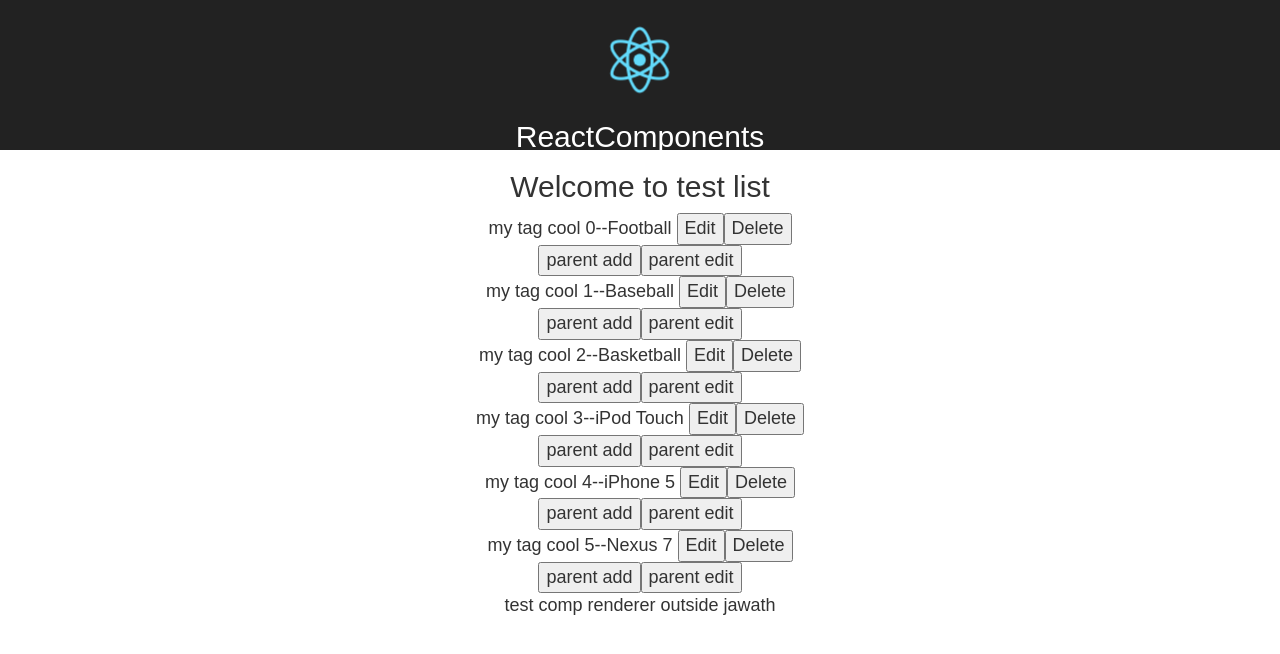
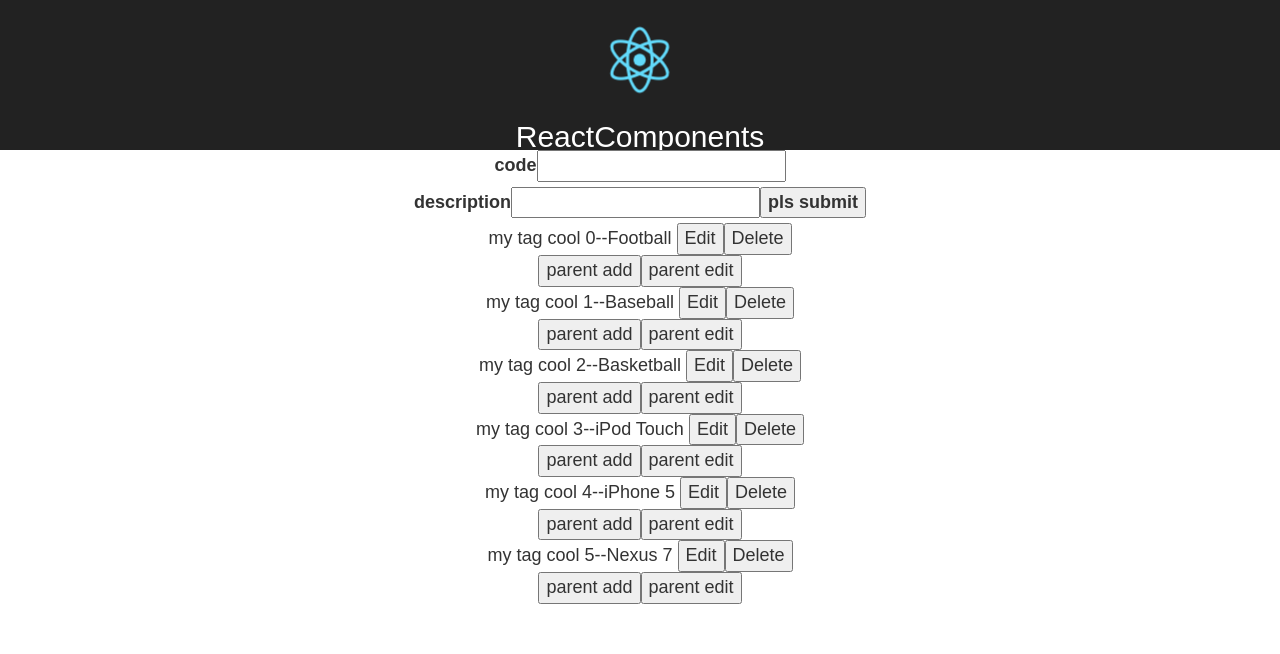
Before and after one commit to mjawath/ReactComponents, a React (Create React App) app in the folder reactcomponents/: page / in a window 1280 px wide. Shown: the top 654 px of the page. Built offline with nearby package versions, Linux system fonts and the light colour scheme.

Commit message:
forms bingind detail ui , listui add new item data entry on form and submit

```diff
--- a/reactcomponents/src/App.js
+++ b/reactcomponents/src/App.js
@@ -2,14 +2,21 @@ import React, {Component} from 'react';
 import logo from './logo.svg';
 import './App.css';
 import Mylist from './component/test'
+import ItemDetailUI from './Item/ItemDetailUI';
+import {Items} from './component/MockData';
+import MyCustomDataTem from './component/MyCustomDataTem';
+import DataCollectionUI from './component/DataCollectionUI';
 
+let items = Items;
+class App extends Component {
 
-
-class App extends Component {
     constructor(props){
         super(props);
         // this.test = this.test.bind(this);
         this.appindex=0;
+        this.state = {} //initial empty state
+        this.onDataSub = this.onDataSub.bind(this);
+
     }
 
     test =(item)=>{
@@ -22,11 +29,16 @@ class App extends Component {
         console.log("tetetere");
     }
 
+    onDataSub(item){
+        console.log(item);
+        items.push(item);
 
+        this.setState(()=>{
+            item:{}
+        });
+    }
 
     render() {
-
-
 
         return (
 
@@ -38,7 +50,14 @@ class App extends Component {
 
                 </div>
                 <div className="App-intro">
-                    <Mylist/>
+                    <ItemDetailUI onSubmit={this.onDataSub}>
+                    </ItemDetailUI>
+                    {/*<Mylist/>*/}
+
+                    <DataCollectionUI collection={items}  contentRender={MyCustomDataTem}
+                                      selectedItem ={this.state.item}>
+                    </DataCollectionUI>
+
                </div>
             </div>
         );
--- /dev/null
+++ b/reactcomponents/src/Detail/DetailUI.js
@@ -0,0 +1,18 @@
+import React ,{Component} from 'react';
+import PropTypes from 'prop-types';
+
+
+export default class DetailUI extends Component{
+
+
+    constructor(props) {
+        super(props);
+    }
+
+
+}
+
+DetailUI.proptype = {
+    item: PropTypes.object,
+    onSubmit: PropTypes.func
+};
--- /dev/null
+++ b/reactcomponents/src/Item/Item.js
@@ -0,0 +1,26 @@
+
+
+export default class Item {
+
+    constructor(){
+        this._code = "";
+        this._description = "";
+    }
+
+
+    get code() {
+        return this._code;
+    }
+
+    set code(value) {
+        this._code = value;
+    }
+
+    get description() {
+        return this._description;
+    }
+
+    set description(value) {
+        this._description = value;
+    }
+}
--- /dev/null
+++ b/reactcomponents/src/Item/ItemDetailUI.js
@@ -0,0 +1,66 @@
+import React     from 'react';
+import DetailUI from '../Detail/DetailUI';
+import Item from './Item';
+import PropTypes from 'prop-types';
+
+export default class ItemDetailUI extends DetailUI {
+
+    constructor(props) {
+        super(props);
+        this.item = new Item();
+        this.state ={
+            item: this.item
+        };
+        this.handleInputChange = this.handleInputChange.bind(this);
+        this.onSubmit = this.onSubmit.bind(this);
+    }
+
+
+
+    handleInputChange(e){
+        console.log(e);
+        const value = e.target.value;
+        const property = e.target.name;
+        const itemN = this.state.item;
+        itemN[property] = value;
+        this.setState(()=>{
+           return{ item : itemN};
+        });
+    }
+
+    onSubmit(e){
+        e.preventDefault();
+        console.log(this.state.item);
+        this.props.onSubmit(this.state.item);
+        this.setState({item:{}});
+    }
+    render(){
+        return <div>
+            <form method="POST">
+
+                <label>
+                    code
+                    <input
+                        name="name"
+                        type="text"
+                        value={this.state.item.name}
+
+                        onChange={this.handleInputChange}/>
+                </label><br />
+                <label>
+                    description
+                    <input
+                        name="desc"
+                        type="text"
+                        value={this.state.item.desc}
+                        onChange={this.handleInputChange}/>
+                </label>
+
+                <label>
+                    <button onClick={this.onSubmit}>pls submit </button>
+                </label>
+            </form>
+        </div>
+    }
+
+}
--- a/reactcomponents/src/component/DataCollectionUI.js
+++ b/reactcomponents/src/component/DataCollectionUI.js
@@ -68,8 +68,9 @@ DataCollectionUI.propTypes = {
 
         collection: PropTypes.array.isRequired,
         contentRender: PropTypes.func.isRequired,
-        footer: PropTypes.func.isRequired,
-        itemEvent: PropTypes.func
+        footer: PropTypes.func,
+        itemEvent: PropTypes.func,
+        selectedItem: PropTypes.object
 
 }
 export default DataCollectionUI;
```
Also changed, not shown: reactcomponents/src/Detail/ListViewUI.js (added, +9 -0 lines), reactcomponents/src/Item/ItemListUI.js (added, +11 -0 lines).
